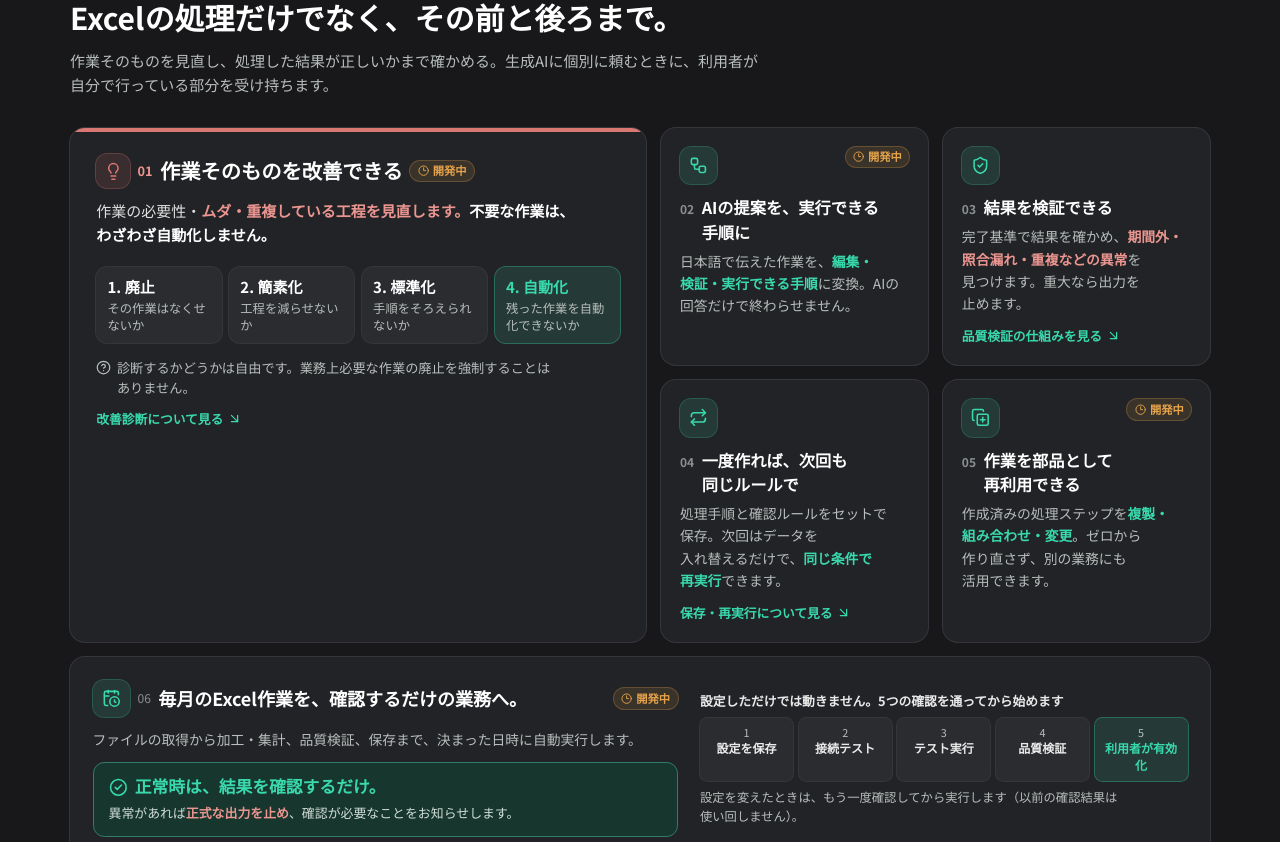
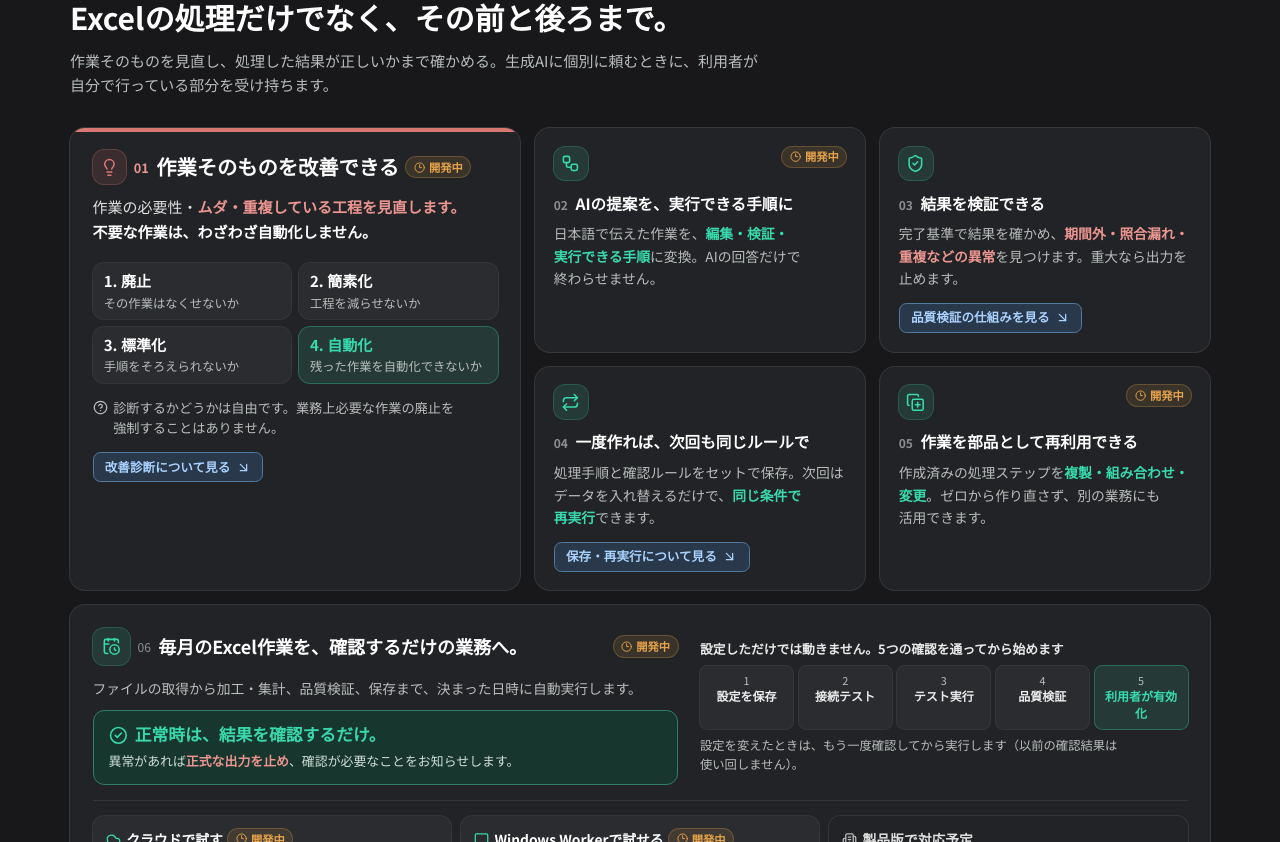
Before and after one commit to yukon2051-byteyu/FlowCraft_AI, a React (Vite) app in the folder frontend/: page / in a window 1280 px wide. Shown: the part 700-1542 px from the top of the page. Built offline with nearby package versions, Linux system fonts and the light colour scheme.

Commit message:
TOP features: detail links as compact blue buttons, tighter cards, 2x2 kaizen stages
Co-Authored-By: Claude Opus 5.5 <noreply@anthropic.com>

```diff
--- a/frontend/src/pages/TopPage.tsx
+++ b/frontend/src/pages/TopPage.tsx
@@ -211,9 +211,10 @@ function Reasons() {
           title="Excelの処理だけでなく、その前と後ろまで。"
           lead="作業そのものを見直し、処理した結果が正しいかまで確かめる。生成AIに個別に頼むときに、利用者が自分で行っている部分を受け持ちます。"
         />
-        <div className="mt-8 grid gap-4 lg:grid-cols-[minmax(0,1.05fr)_minmax(0,1fr)]">
+        {/* 右側（02〜05）を少し広げて見出し・説明文の折り返しを減らし、カードの縦幅を抑える（01 はその高さに合わせて縮む） */}
+        <div className="mt-8 grid gap-4 lg:grid-cols-[minmax(0,0.8fr)_minmax(0,1.2fr)]">
           {/* ⑤ 新しい価値：大きく見せる */}
-          <article className="relative overflow-hidden rounded-2xl bg-panel p-6 ring-1 ring-edge sm:p-7">
+          <article className="relative overflow-hidden rounded-2xl bg-panel p-6 ring-1 ring-edge">
             <span className="absolute inset-x-0 top-0 h-1 bg-kaizen" aria-hidden />
             <div className="relative">
               <div className="flex flex-wrap items-center gap-2">
@@ -228,9 +229,9 @@ function Reasons() {
                 作業の必要性・<span className="font-bold text-kaizen-text">ムダ・重複している工程を見直します。</span>
                 <span className="font-bold text-white">不要な作業は、わざわざ自動化しません。</span>
               </p>
-              <ol className="mt-5 grid grid-cols-2 gap-2 sm:grid-cols-4">
+              <ol className="mt-5 grid grid-cols-2 gap-2 sm:grid-cols-4 lg:grid-cols-2">
                 {KAIZEN_WAYS.map((w, i) => (
-                  <li key={w.label} className={`rounded-xl px-3 py-2.5 ring-1 ${i === 3 ? 'bg-mint/12 ring-mint/40' : 'bg-panel-hi ring-edge'}`}>
+                  <li key={w.label} className={`rounded-xl px-3 py-2 ring-1 ${i === 3 ? 'bg-mint/12 ring-mint/40' : 'bg-panel-hi ring-edge'}`}>
                     <span className={`block font-bold ${i === 3 ? 'text-mint' : 'text-white'}`}>
                       {i + 1}. {w.label}
                     </span>
@@ -242,26 +243,33 @@ function Reasons() {
                 <CircleHelp className="mt-0.5 size-4 shrink-0 text-subtle" aria-hidden />
                 診断するかどうかは自由です。業務上必要な作業の廃止を強制することはありません。
               </p>
-              <SectionLink target="flow" label="改善診断について見る" />
+              <div className="mt-4">
+                <SectionLink target="flow" label="改善診断について見る" />
+              </div>
             </div>
           </article>
 
           {/* ①〜④ */}
           <div className="grid gap-4 sm:grid-cols-2">
             {REASONS.map((r) => (
-              <article key={r.title} className="rounded-2xl bg-panel p-5 ring-1 ring-edge">
+              <article key={r.title} className="flex flex-col rounded-2xl bg-panel p-5 ring-1 ring-edge">
                 <div className="flex items-start justify-between gap-2">
-                  <span className="grid size-10 place-items-center rounded-xl bg-mint/12 text-mint ring-1 ring-mint/30">
+                  <span className="grid size-9 place-items-center rounded-xl bg-mint/12 text-mint ring-1 ring-mint/30">
                     <r.icon className="size-5" aria-hidden />
                   </span>
                   <DevBadge feature={r.feature} />
                 </div>
-                <h3 className="mt-3 flex items-baseline gap-2 text-[1.08rem] font-bold text-white">
+                <h3 className="mt-3 flex items-baseline gap-2 text-[1.04rem] font-bold text-white">
                   <span className="text-[0.8rem] text-subtle/70 tabular-nums">{r.no}</span>
                   {r.title}
                 </h3>
-                <p className="mt-1.5 text-[0.92rem] leading-relaxed text-subtle">{r.body}</p>
-                {r.more && <SectionLink target={r.more.target} label={r.more.label} />}
+                <p className="mt-2 text-[0.92rem] leading-relaxed text-subtle">{r.body}</p>
+                {/* リンクはカードの下端にそろえる（リンクのないカードには場所を取らない） */}
+                {r.more && (
+                  <div className="mt-auto pt-3.5">
+                    <SectionLink target={r.more.target} label={r.more.label} />
+                  </div>
+                )}
               </article>
             ))}
           </div>
@@ -955,7 +963,8 @@ function SectionLink({ target, label }: { target: string; label: string }) {
         e.preventDefault()
         scrollToSection(target)
       }}
-      className="group mt-3 inline-flex items-center gap-1 rounded text-[0.85rem] font-semibold text-mint transition-colors hover:text-[#5BE3BE] focus-visible:outline-2 focus-visible:outline-offset-2 focus-visible:outline-mint"
+      // 「詳しく見る」系の操作だけに使う淡いブルーの小さなボタン（本文の強調に使うミントと区別する。主な操作のボタンより控えめに）
+      className="group inline-flex h-8 items-center gap-1.5 rounded-lg border border-[#52799E] bg-[#29394B] px-3 text-[0.84rem] font-semibold text-[#A9D2FF] transition-colors hover:border-[#6E96BC] hover:bg-[#32465C] focus-visible:outline-2 focus-visible:outline-offset-2 focus-visible:outline-[#A9D2FF]"
     >
       {label}
       <ArrowDownRight className="size-4 transition-transform group-hover:translate-x-0.5 group-hover:translate-y-0.5" aria-hidden />
```
